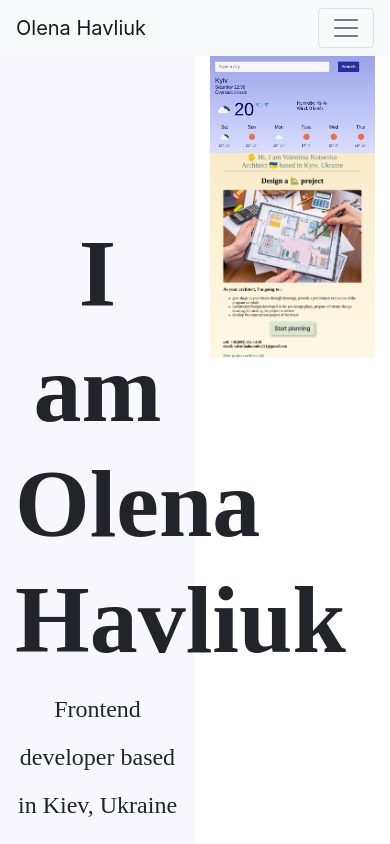
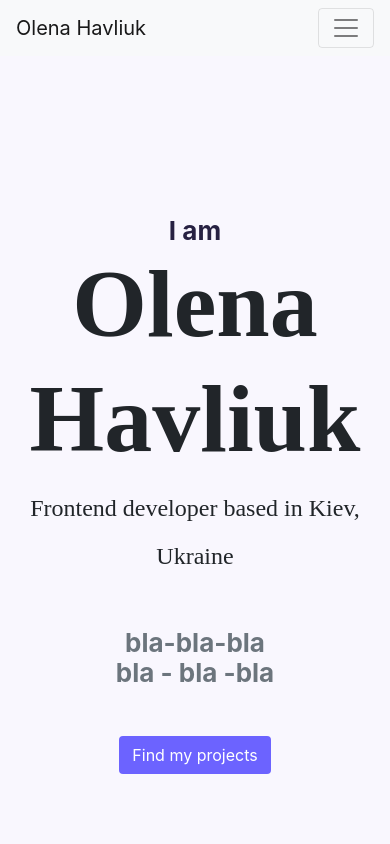
Before and after one commit to HavliukOlena/Portfolio, a plain HTML site: page about.html in a window 390 px wide. Shown: the top 844 px of the page. Drawn offline with nearby package versions, Linux system fonts and the light colour scheme.

Commit message:
add classes

```diff
--- a/about.html
+++ b/about.html
@@ -49,9 +49,10 @@
     </nav>
 
 <div class=" container">
-  <div class="row">
-    <div class="col-6 hero">
-      <h1> I am Olena Havliuk</h1>
+  <div class="row ">
+    <div class="col  hero ">
+      <p>I am</p>
+      <h1>  Olena Havliuk</h1>
        <h2 class="mb-5">Frontend developer based in Kiev, Ukraine</h2>
       <p class="mb-5 text-muted">
       bla-bla-bla</br>
@@ -59,7 +60,7 @@
       </p>
       <div><a href="contacts.html" class="btn btn-branding"> Find my projects</a></div>
     </div>
-    <div class="col-6">
+    <div class="col d-none d-lg-block">
       <img src="weather.png" class="img-fluid " alt = "image of homepage of Weather App" />
       <img src="card.png" class="img-fluid " alt = "image of personal website" />
     </div>
```
